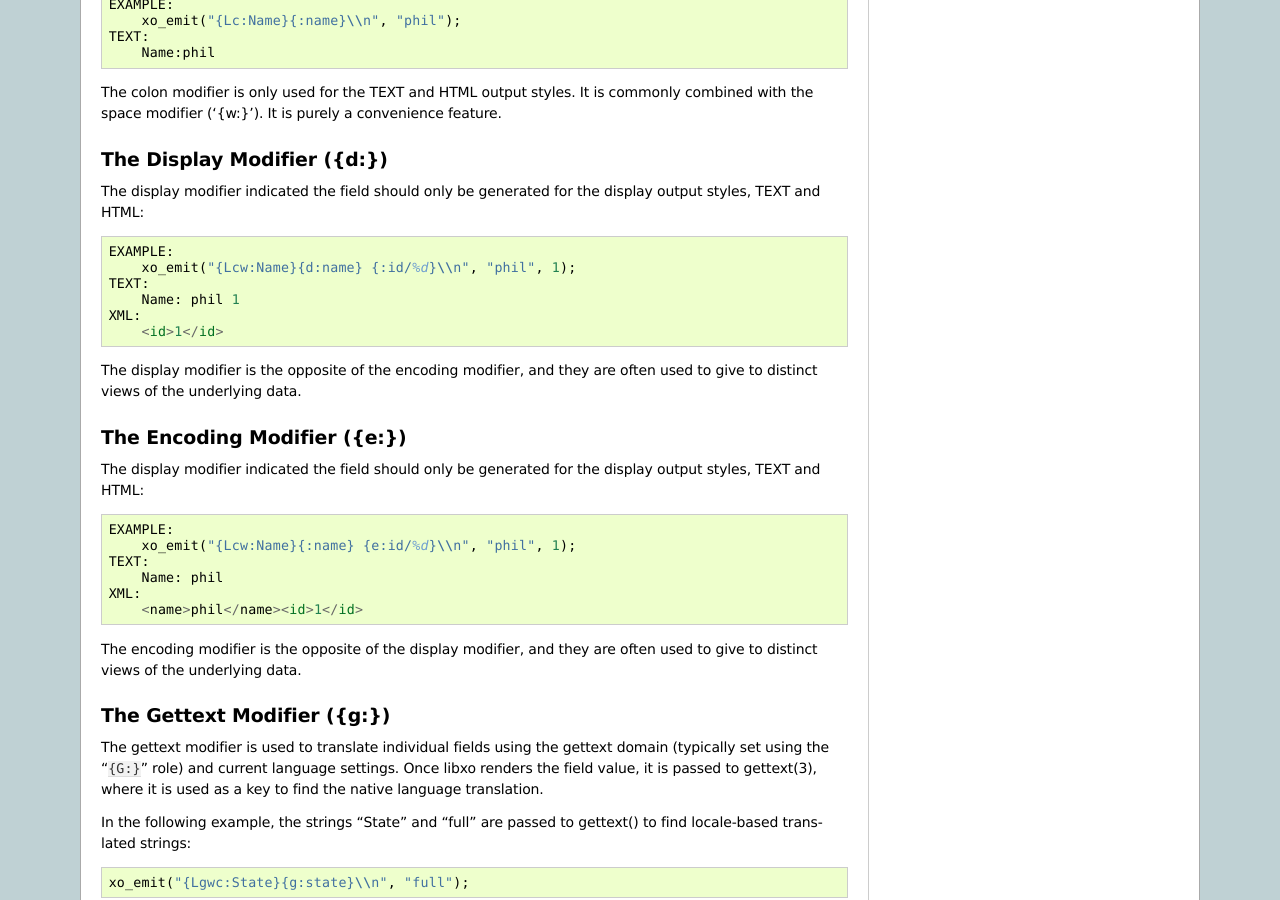
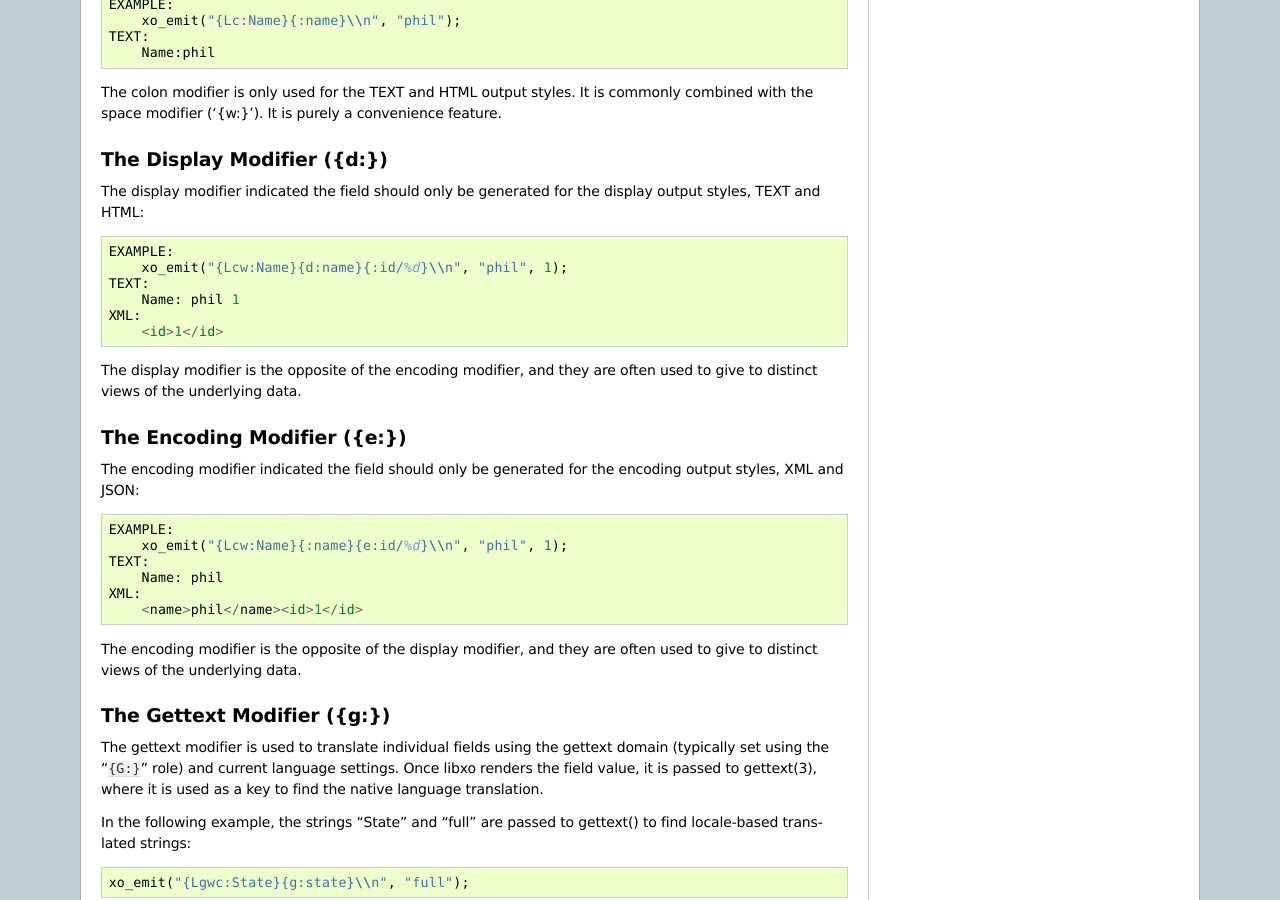
Before and after one commit to Juniper/libxo, a Sphinx documentation site: the page built from doc/field-modifiers.rst, in a window 1280 px wide and 900 px high, scrolled down 1397 px. Built offline with Sphinx 7.4.7, drawn with Linux system fonts in a browser that asks for light colours.

Commit message:
fit escapes (\n)

```diff
--- a/doc/field-modifiers.rst
+++ b/doc/field-modifiers.rst
@@ -95,7 +95,7 @@
 the display output styles, TEXT and HTML::
 
     EXAMPLE:
-        xo_emit("{Lcw:Name}{d:name} {:id/%d}\\n", "phil", 1);
+        xo_emit("{Lcw:Name}{d:name}{:id/%d}\\n", "phil", 1);
     TEXT:
         Name: phil 1
     XML:
@@ -112,11 +112,11 @@
 
 .. index:: Field Modifiers; Encoding
 
-The display modifier indicated the field should only be generated for
-the display output styles, TEXT and HTML::
+The encoding modifier indicated the field should only be generated for
+the encoding output styles, XML and JSON::
 
     EXAMPLE:
-        xo_emit("{Lcw:Name}{:name} {e:id/%d}\\n", "phil", 1);
+        xo_emit("{Lcw:Name}{:name}{e:id/%d}\\n", "phil", 1);
     TEXT:
         Name: phil
     XML:
```
